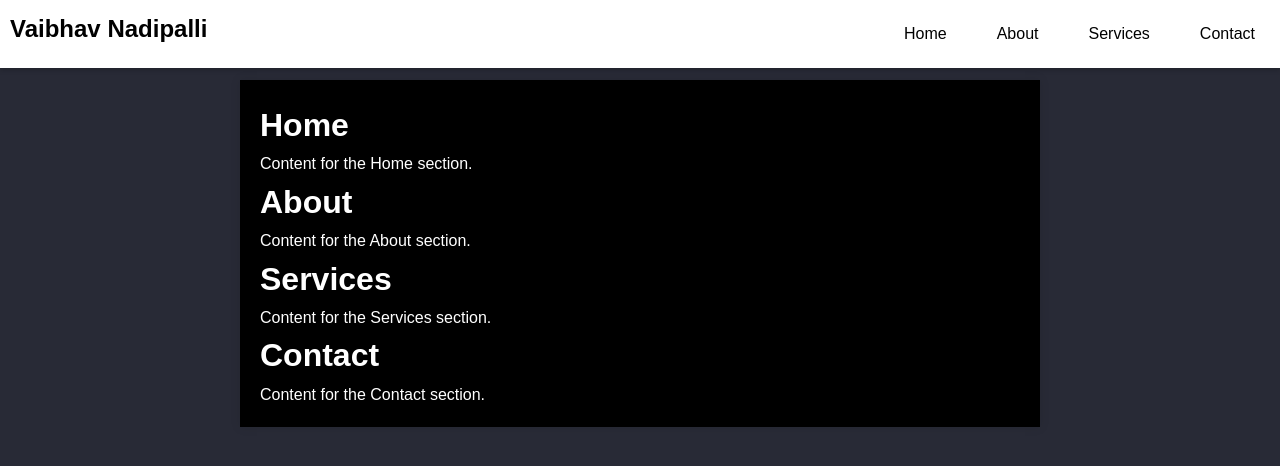
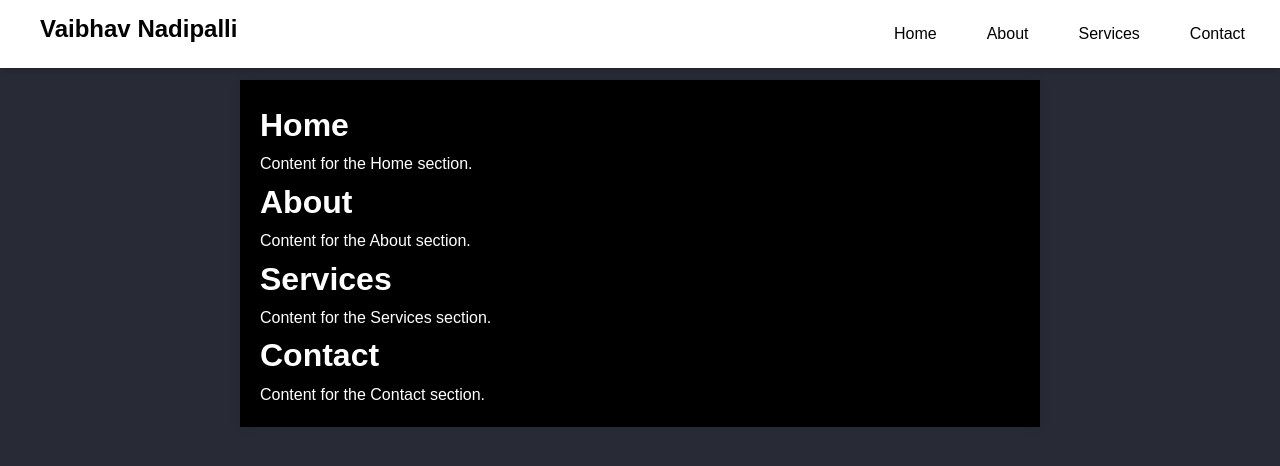
Before and after one commit to Vaibhav-Nadipalli/vaibhav-nadipalli.github.io, a Jekyll site: the page built from index.markdown, in a window 1280 px wide. Shown: the top 466 px of the page. Built offline with Jekyll 4.4.1, drawn with Linux system fonts in a browser that asks for light colours.

Commit message:
Update styles.css

```diff
--- a/assets/css/styles.css
+++ b/assets/css/styles.css
@@ -31,11 +31,13 @@
     display: flex;
     justify-content: space-between;
     align-items: center;
-    padding: 0 10px;
+    padding: 0 20px; /* Increased padding for better spacing */
 }
 
 .nav-title {
     font-size: 1.5em;
+    color: #000; /* Set title color to black */
+    margin-left: 20px; /* Adjust margin for spacing */
 }
 
 .nav-links {
@@ -60,6 +62,7 @@
 
 .nav-links li a:hover {
     background-color: #000;
+    color: #fff; /* Invert text color on hover for better visibility */
 }
 
 /* Main content area */
@@ -80,11 +83,11 @@
 h2 {
     font-size: 2em;
     margin-bottom: 10px;
-    color: #000;
+    color: #fff; /* Set heading color to white */
 }
 
 h3 {
     font-size: 1.5em;
     margin-bottom: 10px;
-    color: #000;
+    color: #fff; /* Set heading color to white */
 }
```
